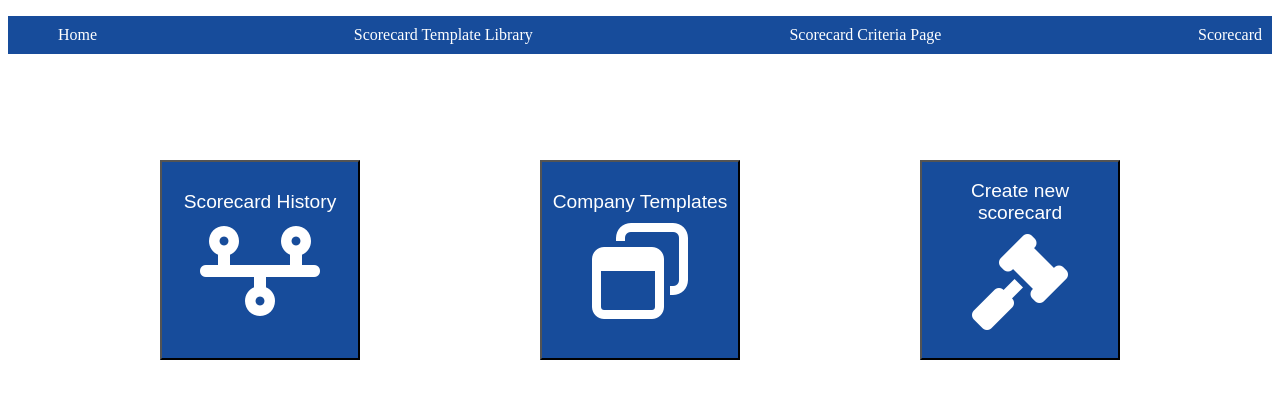
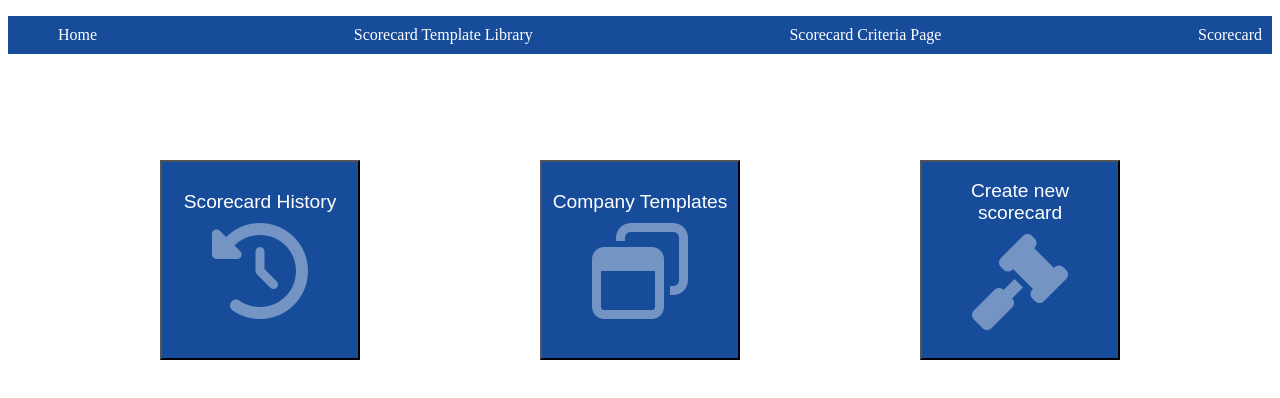
Before and after one commit to GlivermoreICstars/vite-medline, a React (Vite) app in the folder medline-vite/: page /ScoreCardLibrary in a window 1280 px wide. Shown: the top 398 px of the page. Built offline with nearby package versions, Linux system fonts and the light colour scheme.

Commit message:
added animation to library page

```diff
--- a/medline-vite/src/pages/ScoreCardLibrary.jsx
+++ b/medline-vite/src/pages/ScoreCardLibrary.jsx
@@ -12,13 +12,13 @@ function ScoreCardLibrary() {
     <>
     <div className="option-container">
       <button className="option-box">Scorecard History
-        <i className="fa-solid fa-timeline fa-5x"></i>
+      <i className="fa-solid fa-clock-rotate-left fa-5x fa-fade"></i>
       </button>
       <button className="option-box">Company Templates
-        <i className="fa-regular fa-window-restore fa-5x"></i>
+        <i className="fa-regular fa-window-restore fa-5x fa-fade"></i>
       </button>
       <button onClick={() => navigate('/criteria') } className="option-box">Create new scorecard
-        <i className="fa-solid fa-gavel fa-5x"></i>
+        <i className="fa-solid fa-gavel fa-5x fa-fade"></i>
       </button>
     </div>
   </>
```
